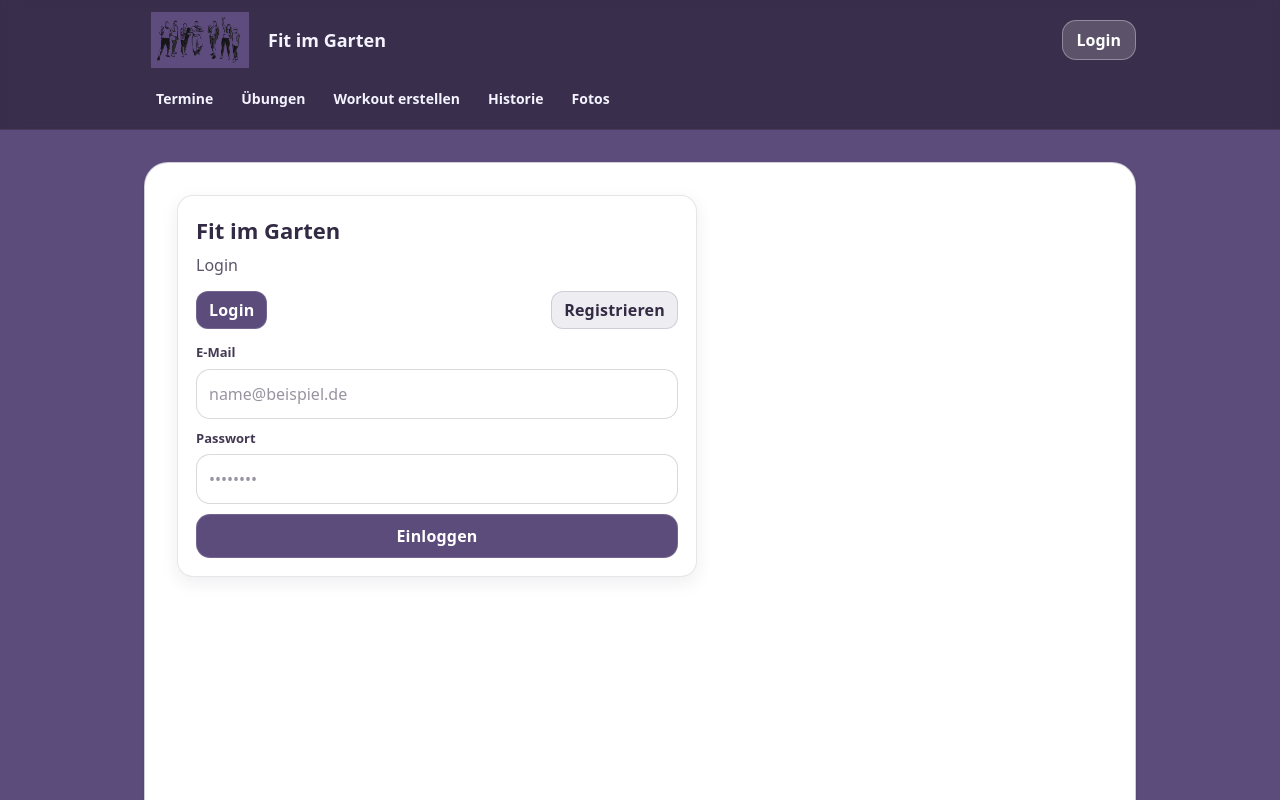
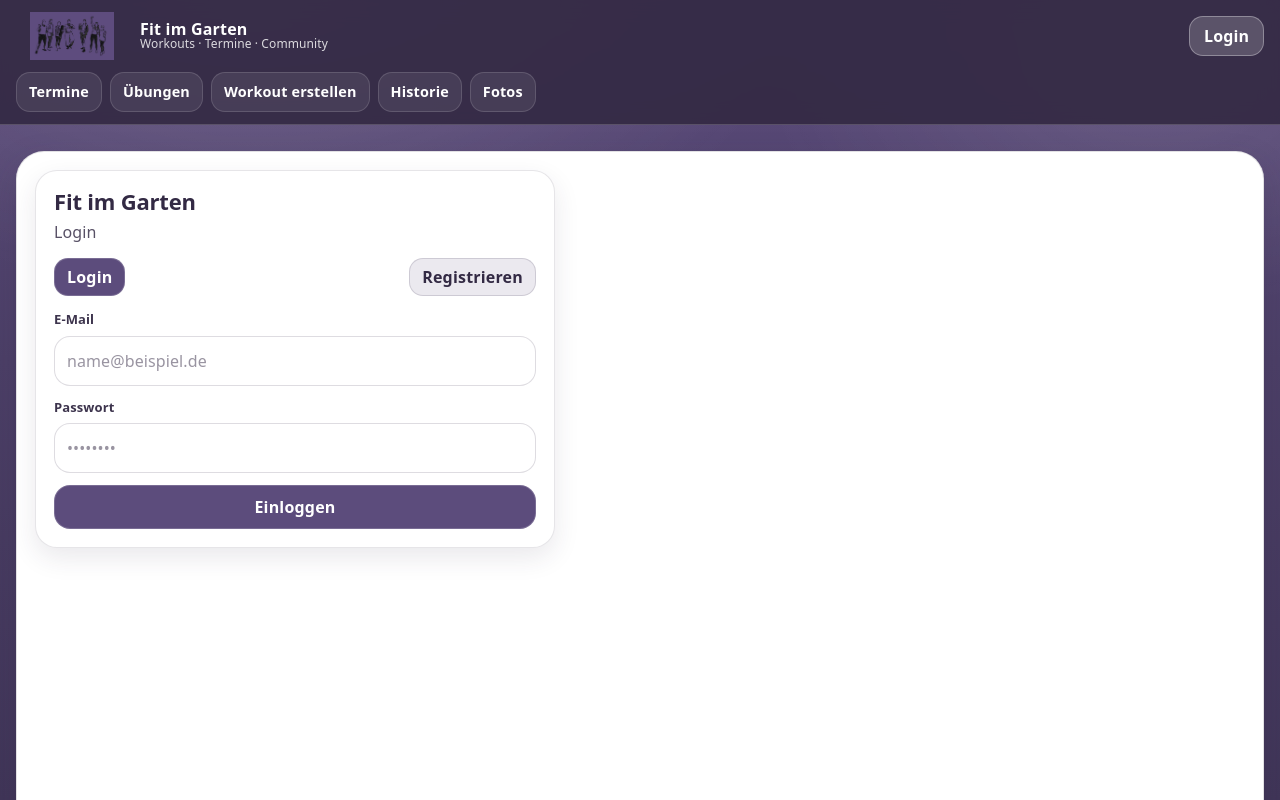
Before and after one commit to verenaso/fit-im-garten, a Next.js app: page /login in a window 1280 px wide. Shown: the top 800 px of the page. Built offline with nearby package versions, Linux system fonts and the light colour scheme; no server answers.

Commit message:
UI refresh: modern mobile-first shell + updated globals

```diff
--- a/src/app/globals.css
+++ b/src/app/globals.css
@@ -1,92 +1,136 @@
 @import "tailwindcss";
+
+/* -----------------------------
+   Base
+------------------------------ */
 
 html,
 body {
   height: 100%;
 }
 
-/* Logo-Lila als CSS-Variablen */
 :root {
-  --c-base: #5c4c7c; /* Haupt-Lila (Logo) */
-  --c-dark: #45395d; /* dunkler für Borders/Header */
-  --c-darker: #332a44; /* sehr dunkel (Text/Flächen) */
-  --c-hover: #85799d; /* Hover */
-  --c-text: #f5f3ff; /* sehr hell */
-  --c-muted: #efeaff; /* hell gedimmt */
+  /* Brand / Theme */
+  --c-base: #5c4c7c;   /* Haupt-Lila */
+  --c-dark: #45395d;   /* dunkler */
+  --c-darker: #332a44; /* sehr dunkel */
+
+  --c-text: #f5f3ff;   /* sehr hell */
+  --c-muted: #efeaff;  /* hell gedimmt */
+  --c-hover: #85799d;  /* Hover */
+
+  /* Modern UI neutrals */
+  --bg-1: rgba(51, 42, 68, 0.92);     /* Header/Nav */
+  --bg-2: rgba(51, 42, 68, 0.72);     /* Glass */
+  --stroke: rgba(255, 255, 255, 0.18);
+  --stroke-strong: rgba(255, 255, 255, 0.28);
+
+  /* Card */
+  --card-bg: #ffffff;
+  --card-stroke: rgba(51, 42, 68, 0.14);
+  --card-shadow: 0 12px 32px rgba(51, 42, 68, 0.18);
+
+  /* Radius scale */
+  --r-lg: 18px;
+  --r-xl: 22px;
+  --r-2xl: 28px;
+
+  /* Focus ring */
+  --ring: 0 0 0 4px rgba(92, 76, 124, 0.22);
+
+  /* Layout */
+  --bottom-nav-h: 76px;
 }
 
-/* Grund-Theme: Hintergrund lila, Standardtext hell */
 body {
-  background: var(--c-base);
+  /* Subtiler Verlauf statt flat purple */
+  background:
+    radial-gradient(900px 500px at 20% 0%, rgba(255,255,255,0.14), transparent 60%),
+    radial-gradient(700px 420px at 90% 10%, rgba(255,255,255,0.10), transparent 55%),
+    linear-gradient(180deg, rgba(92, 76, 124, 1) 0%, rgba(76, 63, 103, 1) 45%, rgba(64, 53, 88, 1) 100%);
   color: var(--c-text);
+
   -webkit-font-smoothing: antialiased;
   -moz-osx-font-smoothing: grayscale;
 
-  /* Etwas kräftiger als Standard */
-  font-weight: 500;
+  /* Moderner Default */
+  font-weight: 520;
+  letter-spacing: 0.1px;
 }
 
-/* Header/Navigation Links */
-.navlink {
-  display: inline-block;
-  border-radius: 0.75rem;
-  padding: 0.5rem 0.75rem;
-  font-size: 0.875rem;
-  font-weight: 600;
-  color: var(--c-text);
-  text-decoration: none;
-  -webkit-tap-highlight-color: transparent;
-  transition: background-color 0.15s ease, color 0.15s ease, opacity 0.15s ease,
-    transform 0.05s ease;
-}
-.navlink:hover {
-  background: var(--c-hover);
-  color: white;
-}
-.navlink:active {
-  transform: translateY(1px);
+a {
+  color: inherit;
 }
 
-/* Active state (Desktop) */
-.navlink.is-active,
-.navlink[aria-current="page"] {
-  background: rgba(255, 255, 255, 0.12);
-  border: 1px solid rgba(255, 255, 255, 0.18);
+::selection {
+  background: rgba(255, 255, 255, 0.22);
 }
 
-/* Mobile Bottom Nav */
-.bottomnavitem {
-  display: flex;
-  flex-direction: column;
-  align-items: center;
-  justify-content: center;
-  gap: 0.25rem;
-  border-radius: 1rem;
-  padding: 0.5rem 0.75rem;
-  font-size: 0.75rem;
-  font-weight: 600;
-  color: var(--c-text);
-  text-decoration: none;
-  -webkit-tap-highlight-color: transparent;
-  transition: background-color 0.15s ease, color 0.15s ease, opacity 0.15s ease,
-    transform 0.05s ease;
-}
-.bottomnavitem:hover {
-  background: var(--c-hover);
-  color: white;
-}
-.bottomnavitem:active {
-  transform: translateY(1px);
+/* Reduce motion */
+@media (prefers-reduced-motion: reduce) {
+  * {
+    transition: none !important;
+    scroll-behavior: auto !important;
+    animation: none !important;
+  }
 }
 
-/* Active state (Mobile) */
-.bottomnavitem.is-active,
-.bottomnavitem[aria-current="page"] {
-  background: rgba(255, 255, 255, 0.12);
-  border: 1px solid rgba(255, 255, 255, 0.18);
+/* -----------------------------
+   App Shell helpers
+------------------------------ */
+
+.app-container {
+  margin: 0 auto;
+  max-width: 80rem; /* ~max-w-5xl+ */
+  padding-left: 16px;
+  padding-right: 16px;
 }
 
-/* Standard: "graue" Texte auf lila Hintergrund sollen hell sein */
+.content-wrap {
+  padding-top: 18px;
+  padding-bottom: calc(var(--bottom-nav-h) + env(safe-area-inset-bottom, 0px) + 12px);
+}
+
+@media (min-width: 640px) {
+  .content-wrap {
+    padding-top: 26px;
+    padding-bottom: 28px;
+  }
+}
+
+.content-card {
+  background: var(--card-bg);
+  border: 1px solid var(--card-stroke);
+  border-radius: var(--r-2xl);
+  box-shadow: var(--card-shadow);
+  color: var(--c-darker);
+}
+
+/* Bessere Typo innerhalb der Content-Card */
+.content-card h1 {
+  font-size: 26px;
+  line-height: 1.15;
+  font-weight: 900;
+  letter-spacing: -0.2px;
+  margin: 0;
+  color: var(--c-darker);
+}
+
+.content-card h2 {
+  font-size: 18px;
+  line-height: 1.2;
+  font-weight: 850;
+  margin: 0;
+  color: var(--c-darker);
+}
+
+.content-card p,
+.content-card li,
+.content-card label {
+  color: var(--c-darker);
+}
+
+/* Standard: Tailwind-Graus auf lila Hintergrund -> hell */
 .text-slate-600,
 .text-slate-700,
 .text-slate-800,
@@ -97,42 +141,121 @@ body {
   opacity: 0.95 !important;
 }
 
-/* Borders & bg-white auf dunklem Hintergrund */
-.border {
-  border-color: var(--c-dark) !important;
-}
-.bg-white {
-  background: rgba(51, 42, 68, 0.35) !important;
-}
-
-/* ---------------------------------------------
-   WICHTIG: In der weißen Content-Box ("content-card")
-   sollen alle diese "grauen" Klassen DUNKEL sein
-   -> damit Untertitel unter Überschriften lesbar sind
----------------------------------------------- */
+/* Innerhalb Content-Card: diese "grauen" Klassen -> dunkler */
 .content-card .text-slate-600,
 .content-card .text-slate-700,
 .content-card .text-slate-800,
 .content-card .text-gray-500,
 .content-card .text-gray-600,
 .content-card .text-gray-700 {
-  color: #5c4c7c !important; /* mittleres Logo-Lila */
+  color: rgba(51, 42, 68, 0.72) !important;
   opacity: 1 !important;
 }
 
-/* Außerdem: Standardtext in der Box soll dunkellila wirken */
-.content-card p,
-.content-card li,
-.content-card label,
-.content-card input,
-.content-card textarea,
-.content-card select {
-  color: #332a44;
+/* -----------------------------
+   Header + Desktop Nav Links
+------------------------------ */
+
+.navlink {
+  display: inline-flex;
+  align-items: center;
+  justify-content: center;
+  height: 40px;
+  padding: 0 12px;
+  border-radius: 14px;
+
+  font-size: 0.9rem;
+  font-weight: 800;
+  letter-spacing: 0.15px;
+
+  color: #fff;
+  text-decoration: none;
+
+  background: rgba(255, 255, 255, 0.08);
+  border: 1px solid rgba(255, 255, 255, 0.14);
+
+  transition: transform 0.06s ease, background-color 0.15s ease, border-color 0.15s ease, opacity 0.15s ease;
+  -webkit-tap-highlight-color: transparent;
 }
 
-/* =========================
-   UI Kit (no tailwind @apply)
-   ========================= */
+.navlink:hover {
+  background: rgba(255, 255, 255, 0.14);
+  border-color: rgba(255, 255, 255, 0.22);
+}
+
+.navlink:active {
+  transform: translateY(1px);
+}
+
+/* Optional: wenn du später aria-current setzt */
+.navlink[aria-current="page"] {
+  background: rgba(255, 255, 255, 0.18);
+  border-color: rgba(255, 255, 255, 0.30);
+}
+
+/* -----------------------------
+   Mobile Bottom Nav
+------------------------------ */
+
+.bottomnav {
+  background: rgba(51, 42, 68, 0.92);
+  border-top: 1px solid rgba(255, 255, 255, 0.16);
+  backdrop-filter: blur(10px);
+}
+
+.bottomnav-inner {
+  height: var(--bottom-nav-h);
+  padding: 10px 10px calc(10px + env(safe-area-inset-bottom, 0px)) 10px;
+}
+
+.bottomnavitem {
+  display: flex;
+  flex-direction: column;
+  align-items: center;
+  justify-content: center;
+  gap: 6px;
+
+  border-radius: 18px;
+  padding: 10px 8px;
+
+  font-size: 12px;
+  font-weight: 850;
+  letter-spacing: 0.2px;
+
+  color: rgba(245, 243, 255, 0.92);
+  text-decoration: none;
+
+  background: rgba(255, 255, 255, 0.06);
+  border: 1px solid rgba(255, 255, 255, 0.12);
+
+  transition: transform 0.06s ease, background-color 0.15s ease, border-color 0.15s ease;
+  -webkit-tap-highlight-color: transparent;
+}
+
+.bottomnavitem:hover {
+  background: rgba(255, 255, 255, 0.10);
+  border-color: rgba(255, 255, 255, 0.18);
+}
+
+.bottomnavitem:active {
+  transform: translateY(1px);
+}
+
+/* Optional: später per data-active="true" */
+.bottomnavitem[data-active="true"] {
+  background: rgba(255, 255, 255, 0.16);
+  border-color: rgba(255, 255, 255, 0.26);
+}
+
+.bottomnavicon {
+  font-size: 18px;
+  line-height: 1;
+}
+
+/* -----------------------------
+   UI Kit (Buttons / Inputs / Cards / Lists)
+   (no tailwind @apply)
+------------------------------ */
 
 /* Helpers */
 .ui-row {
@@ -143,27 +266,27 @@ body {
 .ui-col {
   display: flex;
   flex-direction: column;
-  gap: 10px;
+  gap: 12px;
 }
 
 .ui-section-title {
   font-size: 18px;
-  font-weight: 700;
-  letter-spacing: 0.2px;
+  font-weight: 900;
+  letter-spacing: 0.15px;
   color: var(--c-darker);
-  margin: 0 0 8px 0;
+  margin: 0 0 10px 0;
 }
 
 .ui-muted {
-  opacity: 0.8;
+  opacity: 0.82;
 }
 
 /* Card/List */
 .ui-card {
   background: #fff;
   border: 1px solid rgba(51, 42, 68, 0.12);
-  border-radius: 16px;
-  box-shadow: 0 6px 18px rgba(51, 42, 68, 0.08);
+  border-radius: var(--r-xl);
+  box-shadow: 0 10px 26px rgba(51, 42, 68, 0.10);
 }
 
 .ui-card-pad {
@@ -178,16 +301,21 @@ body {
   flex-direction: column;
   gap: 10px;
 }
+
 .ui-list-item {
   display: flex;
   justify-content: space-between;
-  align-items: center;
+  align-items: flex-start;
   gap: 12px;
   padding: 12px 12px;
-  border-radius: 14px;
+
+  border-radius: 18px;
   border: 1px solid rgba(51, 42, 68, 0.10);
-  background: rgba(92, 76, 124, 0.05);
+  background: rgba(92, 76, 124, 0.06);
+
+  transition: transform 0.06s ease, background-color 0.15s ease, border-color 0.15s ease;
 }
+
 .ui-list-item:active {
   transform: translateY(1px);
 }
@@ -197,12 +325,14 @@ body {
   display: inline-flex;
   align-items: center;
   gap: 6px;
-  padding: 4px 10px;
+  padding: 5px 10px;
   border-radius: 999px;
+
   font-size: 12px;
-  font-weight: 600;
+  font-weight: 850;
+
   border: 1px solid rgba(51, 42, 68, 0.14);
-  background: rgba(92, 76, 124, 0.08);
+  background: rgba(92, 76, 124, 0.10);
   color: var(--c-darker);
 }
 
@@ -212,50 +342,63 @@ body {
   align-items: center;
   justify-content: center;
   gap: 8px;
+
   height: 44px;
   padding: 0 14px;
-  border-radius: 14px;
-  font-weight: 700;
+  border-radius: 16px;
+
+  font-weight: 900;
   letter-spacing: 0.2px;
+
   border: 1px solid transparent;
   user-select: none;
   -webkit-tap-highlight-color: transparent;
-  transition: transform 0.05s ease, background-color 0.15s ease,
-    border-color 0.15s ease, opacity 0.15s ease;
+
+  transition: transform 0.06s ease, background-color 0.15s ease, border-color 0.15s ease, filter 0.15s ease, opacity 0.15s ease;
 }
+
 .btn:active {
   transform: translateY(1px);
+}
+
+.btn:focus {
+  outline: none;
+  box-shadow: var(--ring);
 }
 
 .btn-primary {
   background: var(--c-base);
   color: #fff;
-  border-color: rgba(255, 255, 255, 0.14);
+  border-color: rgba(255, 255, 255, 0.18);
 }
+
 .btn-primary:hover {
-  filter: brightness(1.03);
+  filter: brightness(1.04);
 }
 
 .btn-secondary {
-  background: rgba(92, 76, 124, 0.10);
+  background: rgba(92, 76, 124, 0.12);
   color: var(--c-darker);
   border-color: rgba(51, 42, 68, 0.16);
 }
+
 .btn-secondary:hover {
-  background: rgba(92, 76, 124, 0.14);
+  background: rgba(92, 76, 124, 0.16);
 }
 
 .btn-ghost {
-  background: transparent;
-  color: var(--c-darker);
-  border-color: rgba(51, 42, 68, 0.16);
+  background: rgba(255, 255, 255, 0.10);
+  color: #fff;
+  border-color: rgba(255, 255, 255, 0.18);
 }
+
 .btn-ghost:hover {
-  background: rgba(92, 76, 124, 0.08);
+  background: rgba(255, 255, 255, 0.14);
+  border-color: rgba(255, 255, 255, 0.24);
 }
 
 .btn-danger {
-  background: rgba(220, 38, 38, 0.10);
+  background: rgba(220, 38, 38, 0.12);
   color: rgb(153, 27, 27);
   border-color: rgba(220, 38, 38, 0.22);
 }
@@ -263,12 +406,14 @@ body {
 .btn-full {
   width: 100%;
 }
+
 .btn-sm {
   height: 38px;
-  border-radius: 12px;
+  border-radius: 14px;
   padding: 0 12px;
-  font-weight: 700;
+  font-weight: 900;
 }
+
 .btn-icon {
   width: 44px;
   padding: 0;
@@ -280,29 +425,30 @@ body {
   flex-direction: column;
   gap: 6px;
 }
+
 .label {
   font-size: 13px;
-  font-weight: 700;
+  font-weight: 900;
   color: var(--c-darker);
-  opacity: 0.92;
+  opacity: 0.95;
 }
 
 .input,
 .select,
 .textarea {
   width: 100%;
-  border-radius: 14px;
-  border: 1px solid rgba(51, 42, 68, 0.18);
+  border-radius: 16px;
+  border: 1px solid rgba(51, 42, 68, 0.16);
   background: #fff;
   color: var(--c-darker);
   padding: 12px 12px;
-  font-size: 16px; /* wichtig für iOS: verhindert Auto-Zoom */
+  font-size: 16px; /* iOS Zoom fix */
   outline: none;
   transition: border-color 0.15s ease, box-shadow 0.15s ease;
 }
 
 .textarea {
-  min-height: 104px;
+  min-height: 110px;
   resize: vertical;
   padding-top: 12px;
 }
@@ -311,16 +457,16 @@ body {
 .select:focus,
 .textarea:focus {
   border-color: rgba(92, 76, 124, 0.65);
-  box-shadow: 0 0 0 4px rgba(92, 76, 124, 0.18);
+  box-shadow: var(--ring);
 }
 
 .help {
   font-size: 12px;
-  opacity: 0.75;
+  opacity: 0.78;
   color: var(--c-darker);
 }
 
-/* Toolbar (z.B. Filter/Actions oben in Seiten) */
+/* Toolbar (Filter/Actions) */
 .ui-toolbar {
   display: flex;
   gap: 10px;
@@ -335,12 +481,20 @@ body {
   align-items: center;
 }
 
-/* Loading / Empty states */
+/* Empty states */
 .ui-empty {
   padding: 14px;
-  border-radius: 14px;
+  border-radius: 16px;
   border: 1px dashed rgba(51, 42, 68, 0.22);
-  background: rgba(92, 76, 124, 0.05);
+  background: rgba(92, 76, 124, 0.06);
   color: var(--c-darker);
-  opacity: 0.9;
+  opacity: 0.92;
 }
+
+/* Borders & bg-white overrides, falls irgendwo noch verwendet */
+.border {
+  border-color: rgba(51, 42, 68, 0.18) !important;
+}
+.bg-white {
+  background: #fff !important;
+}
--- a/src/app/layout.js
+++ b/src/app/layout.js
@@ -1,56 +1,28 @@
-"use client";
-
 import "./globals.css";
 import Image from "next/image";
-import { usePathname } from "next/navigation";
 import HeaderAuth from "./_components/HeaderAuth";
 import { AuthProvider } from "./_components/AuthProvider";
 
-function isActivePath(pathname, href) {
-  if (!pathname) return false;
-
-  // Exakt match
-  if (pathname === href) return true;
-
-  // Sonderfall: /workouts/neu soll NICHT auch "Historie" (/workouts) aktivieren
-  if (href === "/workouts" && pathname.startsWith("/workouts/")) {
-    if (pathname.startsWith("/workouts/neu")) return false;
-    return true;
-  }
-
-  // Generisches Prefix-Matching für Unterseiten (außer "/")
-  if (href !== "/" && pathname.startsWith(href + "/")) return true;
-
-  return false;
-}
+export const metadata = {
+  title: "Fit im Garten",
+  description: "Termine, Übungen, Workouts und Fotos",
+};
 
 function NavLink({ href, children }) {
-  const pathname = usePathname();
-  const active = isActivePath(pathname, href);
-
   return (
-    <a
-      href={href}
-      className={`navlink${active ? " is-active" : ""}`}
-      aria-current={active ? "page" : undefined}
-    >
+    <a href={href} className="navlink">
       {children}
     </a>
   );
 }
 
 function BottomNavItem({ href, label, icon }) {
-  const pathname = usePathname();
-  const active = isActivePath(pathname, href);
-
   return (
-    <a
-      href={href}
-      className={`bottomnavitem${active ? " is-active" : ""}`}
-      aria-current={active ? "page" : undefined}
-    >
-      <span className="text-lg leading-none">{icon}</span>
-      <span className="font-medium">{label}</span>
+    <a href={href} className="bottomnavitem">
+      <span className="bottomnavicon" aria-hidden="true">
+        {icon}
+      </span>
+      <span>{label}</span>
     </a>
   );
 }
@@ -59,33 +31,29 @@ export default function RootLayout({ children }) {
   return (
     <html lang="de">
       <head>
-        {/* Mobile Browser UI Farbe */}
         <meta name="theme-color" content="#5C4C7C" />
-        <meta
-          name="apple-mobile-web-app-status-bar-style"
-          content="black-translucent"
-        />
+        <meta name="apple-mobile-web-app-status-bar-style" content="black-translucent" />
       </head>
 
       <body className="min-h-screen antialiased">
         <AuthProvider>
-          {/* HEADER (lila) */}
+          {/* HEADER */}
           <header
-            className="sticky top-0 z-10 backdrop-blur"
+            className="sticky top-0 z-20"
             style={{
-              backgroundColor: "rgba(51, 42, 68, 0.85)",
-              borderBottom: "1px solid var(--c-dark)",
-              color: "var(--c-text)",
+              background: "var(--bg-1)",
+              borderBottom: "1px solid var(--stroke)",
+              backdropFilter: "blur(10px)",
             }}
           >
-            <div className="mx-auto max-w-5xl px-4 py-3">
+            <div className="app-container" style={{ paddingTop: 12, paddingBottom: 12 }}>
               <div className="flex items-center justify-between gap-3">
                 <a
                   href="/"
-                  className="flex items-center gap-3 font-bold"
-                  style={{ WebkitTapHighlightColor: "transparent" }}
+                  className="flex items-center gap-3"
+                  style={{ textDecoration: "none", color: "white" }}
                 >
-                  <div className="relative h-12 w-24 sm:h-14 sm:w-28">
+                  <div className="relative h-10 w-24 sm:h-12 sm:w-28">
                     <Image
                       src="/fitimgarten-logo.jpg"
                       alt="Fit im Garten Logo"
@@ -94,15 +62,18 @@ export default function RootLayout({ children }) {
                       priority
                     />
                   </div>
-                  <span className="hidden sm:inline text-lg">Fit im Garten</span>
+                  <div className="hidden sm:block" style={{ lineHeight: 1.05 }}>
+                    <div style={{ fontWeight: 900, letterSpacing: "0.2px" }}>Fit im Garten</div>
+                    <div style={{ fontSize: 12, opacity: 0.82 }}>Workouts · Termine · Community</div>
+                  </div>
                 </a>
 
                 <HeaderAuth />
               </div>
 
-              {/* Desktop Navigation */}
+              {/* Desktop Nav */}
               <div className="mt-3 hidden sm:block">
-                <nav className="flex flex-wrap gap-1">
+                <nav className="flex flex-wrap gap-2">
                   <NavLink href="/termine">Termine</NavLink>
                   <NavLink href="/uebungen">Übungen</NavLink>
                   <NavLink href="/workouts/neu">Workout erstellen</NavLink>
@@ -113,30 +84,16 @@ export default function RootLayout({ children }) {
             </div>
           </header>
 
-          {/* CONTENT: weiße Box mit dunkellila Text */}
-          <div className="mx-auto max-w-5xl px-4 py-6 sm:py-8 pb-24 sm:pb-8">
-            <div
-              className="content-card rounded-3xl p-5 shadow-sm sm:p-8"
-              style={{
-                backgroundColor: "white",
-                border: "1px solid rgba(69, 57, 93, 0.25)",
-                color: "#332A44",
-              }}
-            >
+          {/* CONTENT */}
+          <div className="app-container content-wrap">
+            <div className="content-card" style={{ padding: 18 }}>
               {children}
             </div>
           </div>
 
-          {/* BOTTOM NAV (nur Mobile, lila) */}
-          <nav
-            className="fixed bottom-0 left-0 right-0 z-20 backdrop-blur sm:hidden"
-            style={{
-              backgroundColor: "rgba(51, 42, 68, 0.92)",
-              borderTop: "1px solid var(--c-dark)",
-              color: "var(--c-text)",
-            }}
-          >
-            <div className="mx-auto max-w-5xl px-3 py-2">
+          {/* BOTTOM NAV (Mobile) */}
+          <nav className="fixed bottom-0 left-0 right-0 z-30 sm:hidden bottomnav">
+            <div className="app-container bottomnav-inner">
               <div className="grid grid-cols-5 gap-2">
                 <BottomNavItem href="/termine" label="Termine" icon="📅" />
                 <BottomNavItem href="/uebungen" label="Übungen" icon="🏋️" />
```
